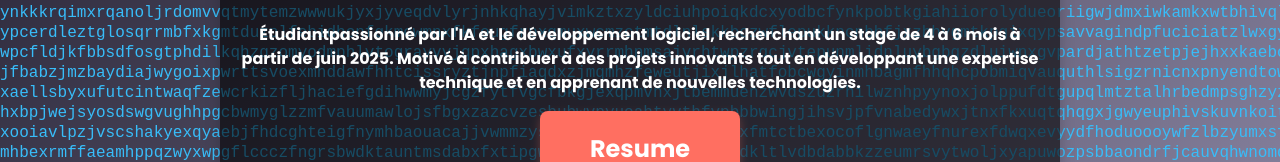
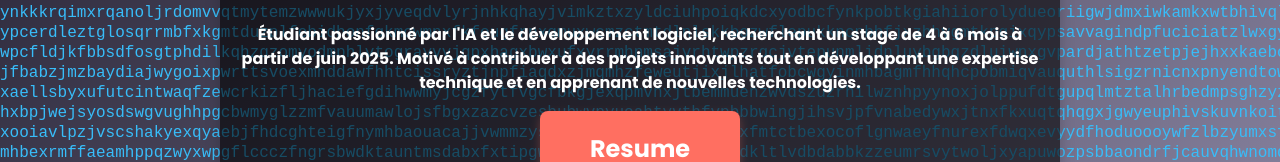
Before and after one commit to OmarCodes022/portfolio-website, a plain HTML site: page site/index.html in a window 1280 px wide. Shown: the part 343-505 px from the top of the page. Drawn offline with Linux system fonts and the light colour scheme.

```diff
--- a/site/index.html
+++ b/site/index.html
@@ -15,7 +15,7 @@
         <h1 class="main-title">Omar Ahmed</h1>
         <p class="subtitle">CS Student at EPITECH STR</p>
         <p class="description">
-            Étudiantpassionné par l'IA et le développement logiciel, recherchant un stage de 4 à 6 mois à partir de juin 2025. Motivé à contribuer à des projets innovants tout en développant une expertise technique et en apprenant de nouvelles technologies.
+            Étudiant passionné par l'IA et le développement logiciel, recherchant un stage de 4 à 6 mois à partir de juin 2025. Motivé à contribuer à des projets innovants tout en développant une expertise technique et en apprenant de nouvelles technologies.
         </p>
         <div class="button-container">
             <a href="/assets/CV_EN.pdf" target="_blank" class="btn large-btn">Resume</a>
```
